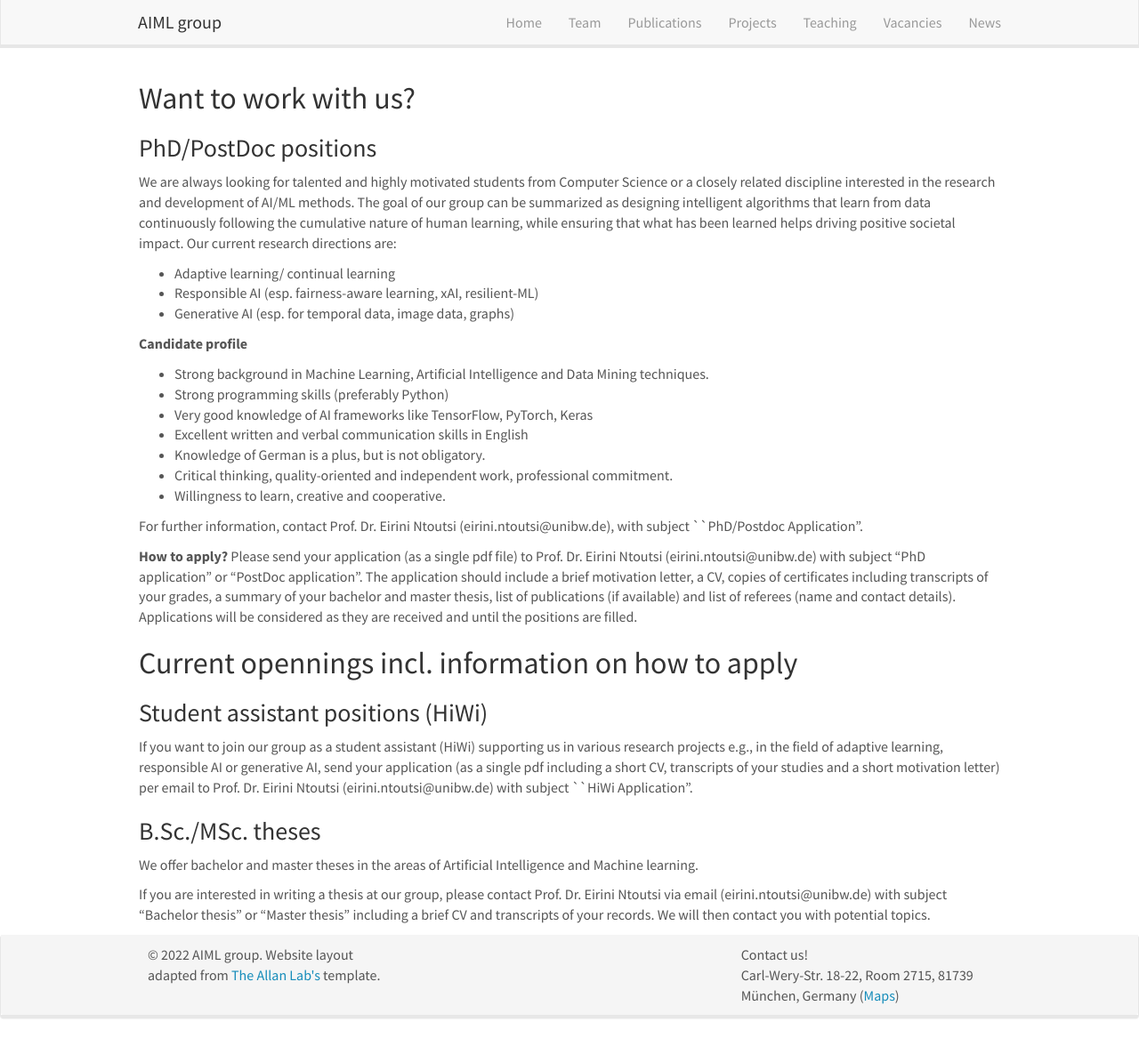
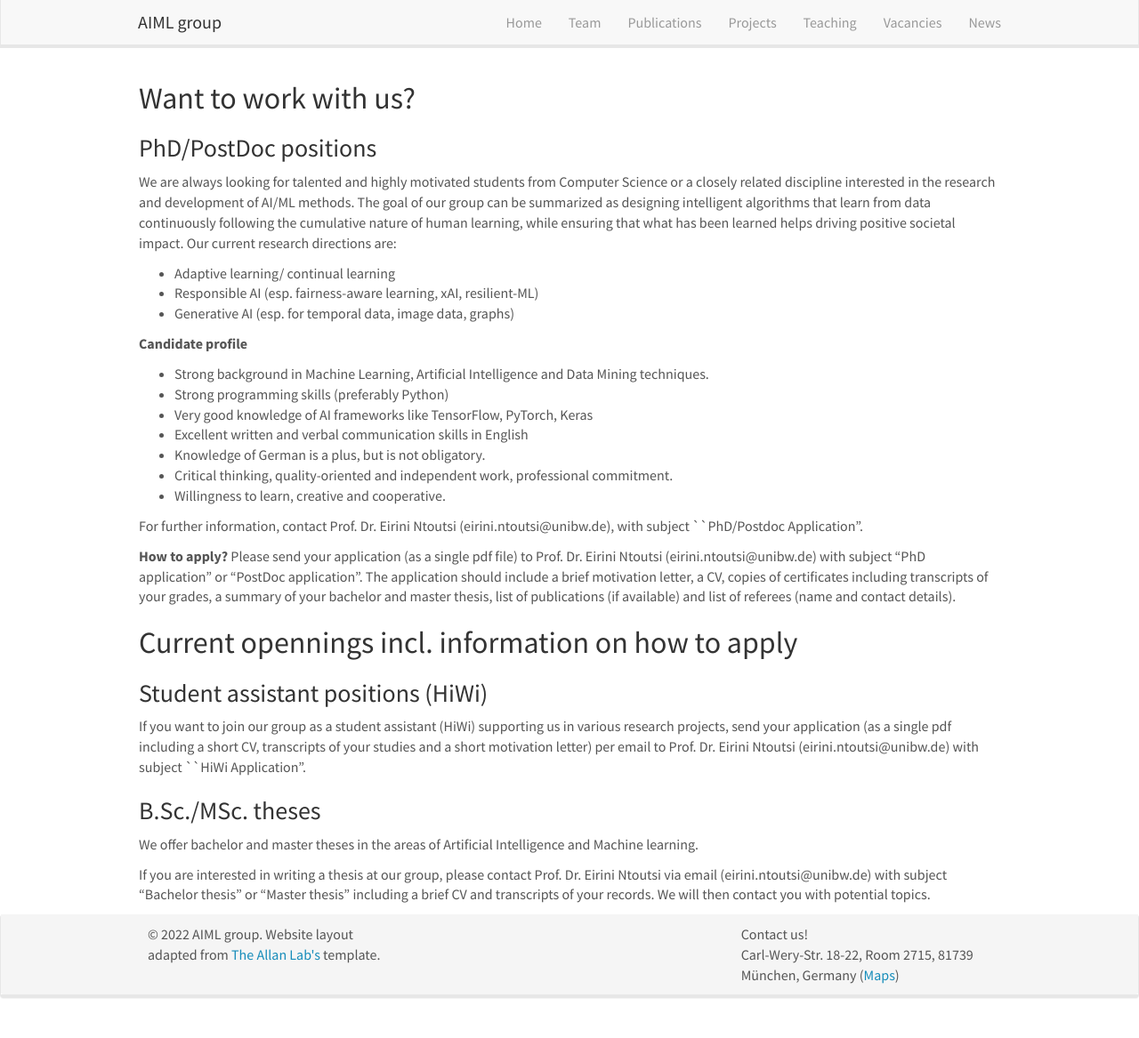
Before and after one commit to AIML-research/AIML-research.github.io, a Jekyll site: the page built from _pages/openings.md, in a window 1280 px wide and 1167 px high. Shown: the whole window at 89% size. Built offline with Jekyll 4.4.1, drawn with Linux system fonts in a browser that asks for light colours; nearby versions of some CDN libraries.

Commit message:
Update openings.md

```diff
--- a/_pages/openings.md
+++ b/_pages/openings.md
@@ -32,7 +32,8 @@ Our current research directions are:
 For further information, contact Prof. Dr. Eirini Ntoutsi (eirini.ntoutsi@unibw.de), with subject ``PhD/Postdoc Application".
 
 **How to apply?**
-Please send your application (as a single pdf file) to Prof. Dr. Eirini Ntoutsi (eirini.ntoutsi@unibw.de) with subject “PhD application” or “PostDoc application”. The application should include a brief motivation letter, a CV, copies of certificates including transcripts of your grades, a summary of your bachelor and master thesis, list of publications (if available) and list of referees (name and contact details). Applications will be considered as they are received and until the positions are filled.
+Please send your application (as a single pdf file) to Prof. Dr. Eirini Ntoutsi (eirini.ntoutsi@unibw.de) with subject “PhD application” or “PostDoc application”. The application should include a brief motivation letter, a CV, copies of certificates including transcripts of your grades, a summary of your bachelor and master thesis, list of publications (if available) and list of referees (name and contact details).
+<!-- Applications will be considered as they are received and until the positions are filled.-->
 
 ## Current opennings incl. information on how to apply
 <!--<ul>
@@ -49,7 +50,7 @@ Please send your application (as a single pdf file) to Prof. Dr. Eirini Ntoutsi
 
 
 ### Student assistant positions (HiWi)
-If you want to join our group as a student assistant (HiWi) supporting us in various research projects e.g., in the field of adaptive learning, responsible AI or generative AI, send your application (as a single pdf including a short CV, transcripts of your studies and a short motivation letter) per email to Prof. Dr. Eirini Ntoutsi (eirini.ntoutsi@unibw.de) with subject ``HiWi Application".
+If you want to join our group as a student assistant (HiWi) supporting us in various research projects, send your application (as a single pdf including a short CV, transcripts of your studies and a short motivation letter) per email to Prof. Dr. Eirini Ntoutsi (eirini.ntoutsi@unibw.de) with subject ``HiWi Application".
 
 
 ### B.Sc./MSc. theses
```
